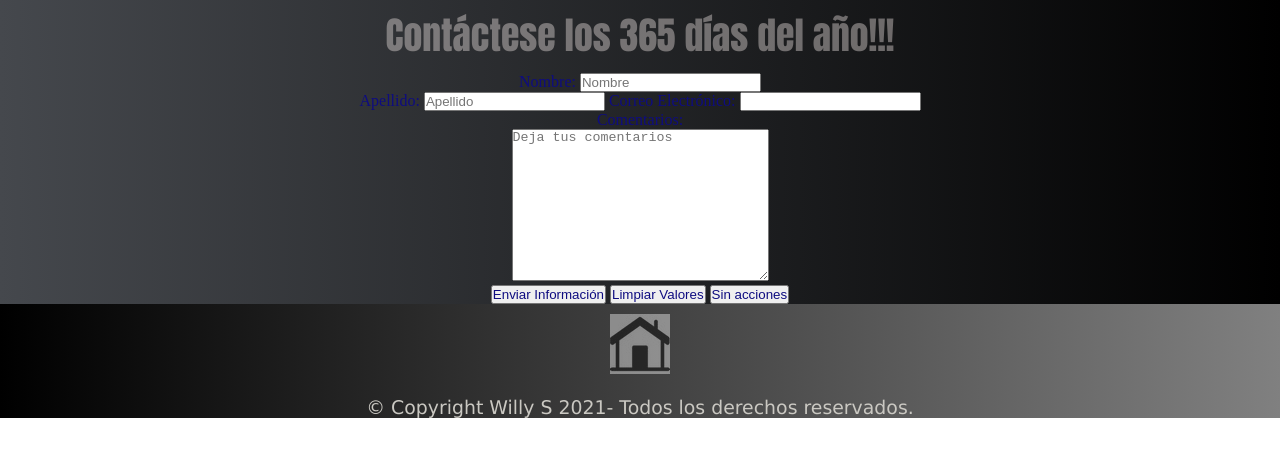
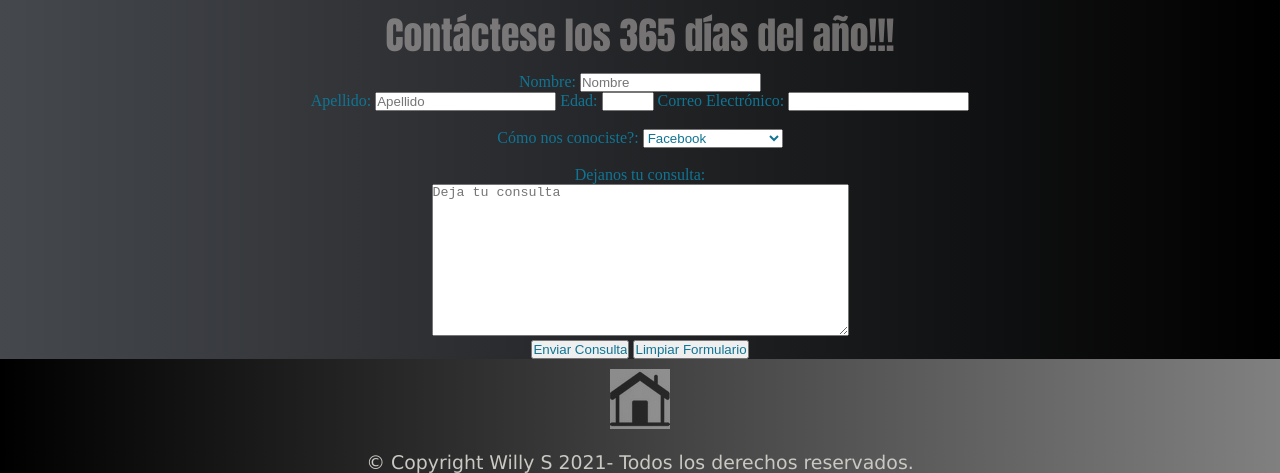
Before and after one commit to Guillesap/pRojectoestudio, a website: page secciones/pagina5.html in a window 1280 px wide. Shown: the part 1582-2055 px from the top of the page. Before the commit the page ends 2000 px from the top, so only its background shows below. Drawn offline with nearby package versions, Linux system fonts and the light colour scheme; a web font is replaced by a local one.

Commit message:
Se agrego formulario

```diff
--- a/scss/_variables.scss
+++ b/scss/_variables.scss
@@ -1,4 +1,4 @@
-$primary-color:rgb(14, 12, 128);
+$primary-color:rgb(16, 117, 148);
 $color-dos: rgb(187, 190, 8);
 $color-tres:grey;
 $color-cuatro: crimson;
--- a/scss/index.scss
+++ b/scss/index.scss
@@ -34,7 +34,7 @@
             font-family: 'Limelight', cursive;
             &:hover {
                     background-color:$color-tres;
-                    color: rgb(1, 10, 14);
+                    color: rgb(33, 8, 73);
                     text-decoration-line: none;
                     padding: 20px;
                     border-style: solid;
--- a/secciones/pagina5.html
+++ b/secciones/pagina5.html
@@ -59,24 +59,40 @@
         <div>
             <h3>Contáctese los 365 días del año!!!</h3>
         </div>
-            <form action="" method="POST" enctype="application/x-www-form-urlencoded">
+        <form action="" method="POST" enctype="application/x-www-form-urlencoded">
+            <div>
                 <div>
-                <label for="name">Nombre:</label>
-                <input type="text" name="name" placeholder="Nombre">
+                    <label for="name">Nombre:</label>
+                    <input type="text" name="name" placeholder="Nombre">
                 </div>
                 <label for="lastName">Apellido:</label>
                 <input type="text" name="lastName" placeholder="Apellido">
+                <label for="age">Edad:</label>
+                <input type="number" name="age" min="18" max="99">
                 <label for="email">Correo Electrónico:</label>
                 <input type="email" name="email" required>
+            </div>
+            <br>
+            <div>
                 <div>
-                <label for="comment">Comentarios:</label>
+                    <label for="forma">Cómo nos conociste?: </label>
+                    <select name="">
+                        <option value="Facebook">Facebook</option>
+                        <option value="Instagram">Instagram</option>
+                        <option value="Recomendación">Recomendación</option>
+                        <option value="Publicidad">Publicidad en redes</option>
+                        <option value="Otro">Otro</option>
+                    </select>
+                </div>
                 <br>
-                <textarea name="comment" cols="30" rows="10" placeholder="Deja tus comentarios"></textarea>
+                <div>
+                    <label for="comment">Dejanos tu consulta:</label>
+                    <br>
+                    <textarea name="comment" cols="50" rows="10" placeholder="Deja tu consulta"></textarea>
                 </div>
-                <input type="submit" value="Enviar Información">
-                <input type="reset" value="Limpiar Valores">
-                <input type="button" value="Sin acciones">
-            </form>
+                <input type="submit" value="Enviar Consulta">
+                <input type="reset" value="Limpiar Formulario">
+        </form>
     <footer>
         <div class="pieFooter">
             <h3><a href="../index.html"><img src="../multimedia/homech.jpg"></a></h3>
```
Also changed, not shown: css/index.css.
